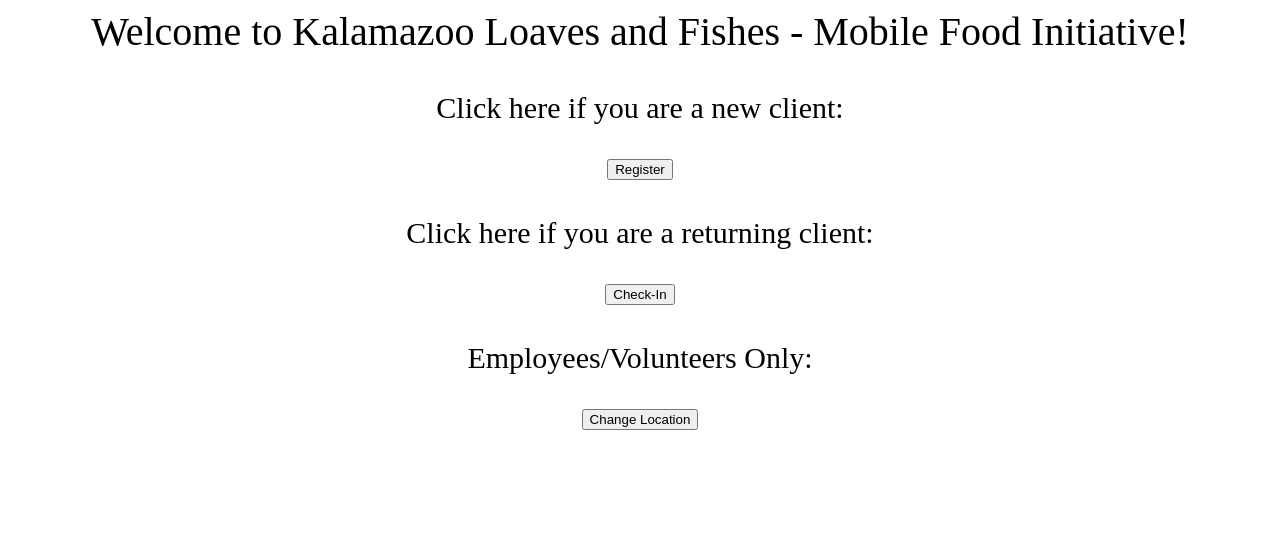
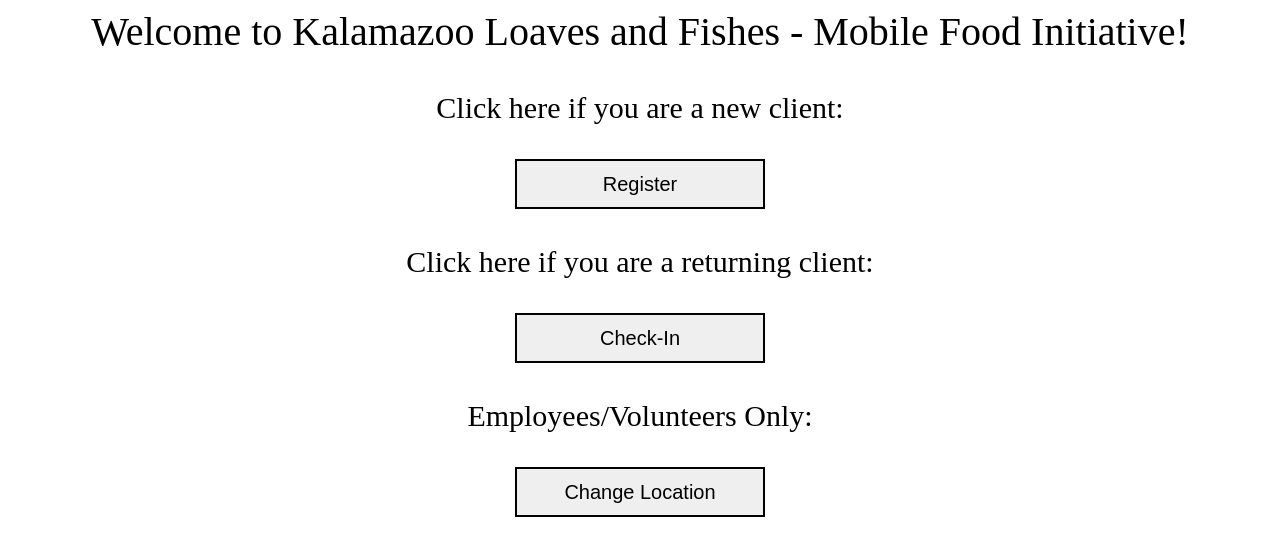
Before and after one commit to AlexCadigan/KalamazooLoavesAndFishes, a PHP site: page /HomePage.php in a window 1280 px wide. Shown: the top 556 px of the page. Run offline with PHP 8.4, Linux system fonts and the light colour scheme.

Commit message:
Fixed buttons

```diff
--- a/src/HomePage.php
+++ b/src/HomePage.php
@@ -36,6 +36,19 @@ SOFTWARE.
 				text-align: center;
 				font-size: 30px;
 			}
+			button {
+			    border: 2px solid black;
+			    font-size: 20px;
+			    height: 50px;
+			    width: 250px;
+			}
+			button:hover, button:active {
+			    background-color: black;
+			    color: white;
+			}
+			button:focus {
+			    outline: 0;
+			}
 		</style>
 	</head>
 	<body>
```
